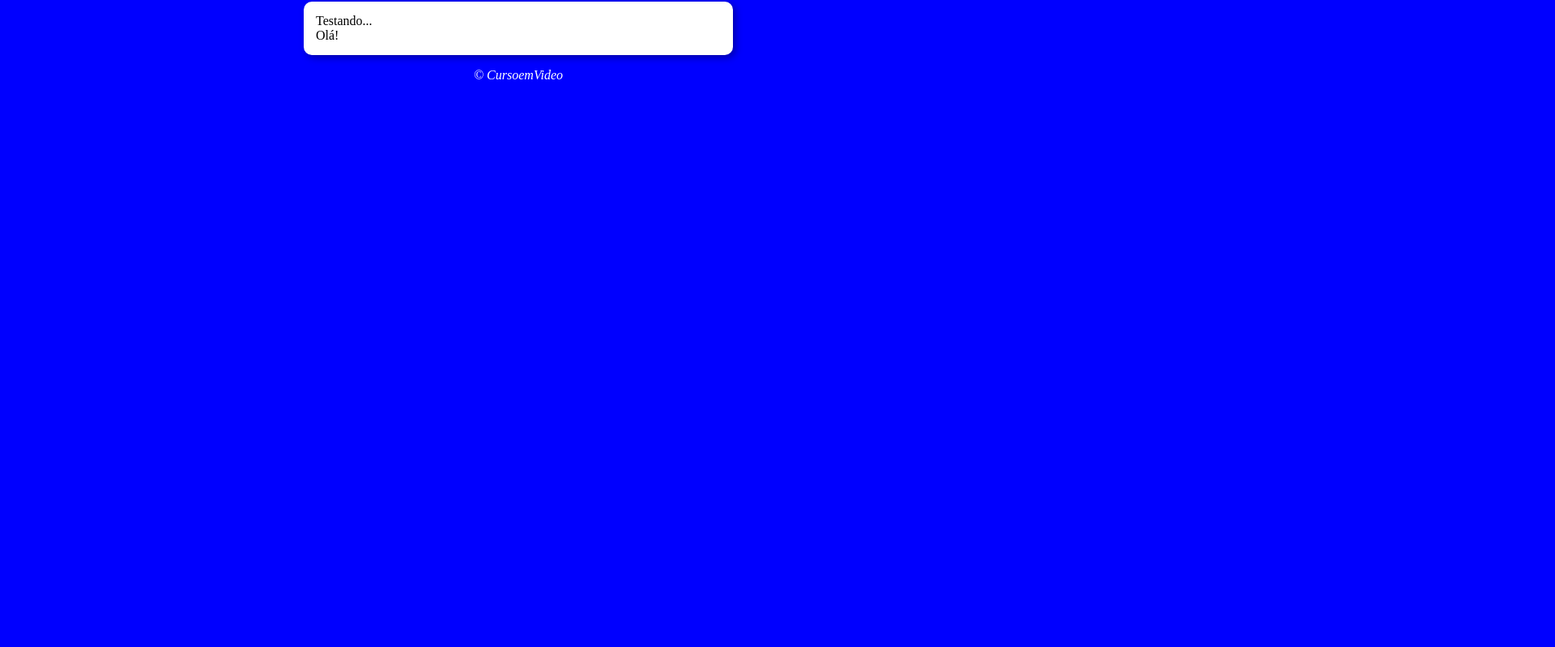
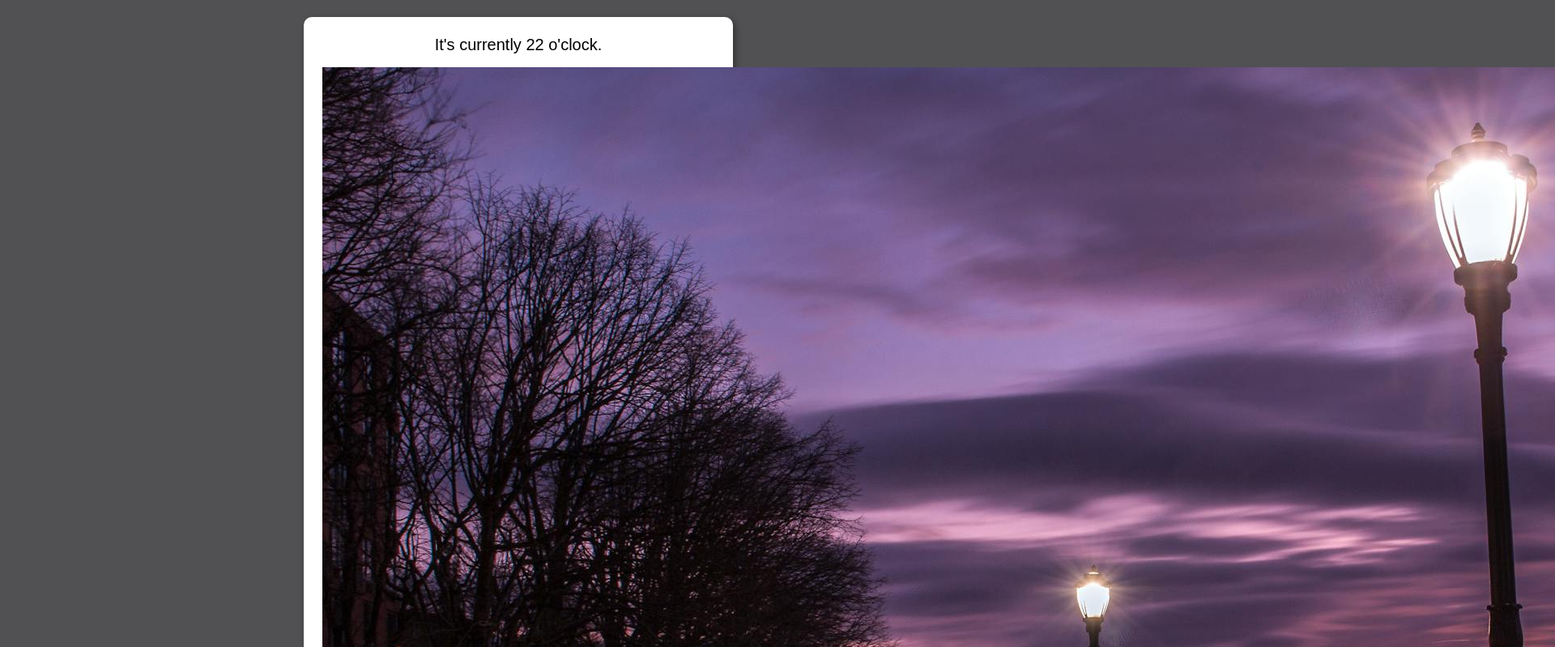
Before and after one commit to KaioSumikawa/javascript-course, a plain HTML site: page lesson-09/ex012.html in a window 1280 px wide. Shown: the part 78-877 px from the top of the page at 81% size, 1920 px wide, since content can reach past the window. Before the commit the page ends 800 px from the top, so only its background shows below. Drawn offline with Linux system fonts and the light colour scheme.

Commit message:
add multi-language support and refactor layout

```diff
--- a/lesson-09/ex012.html
+++ b/lesson-09/ex012.html
@@ -3,23 +3,21 @@
 <head>
     <meta charset="UTF-8">
     <meta name="viewport" content="width=device-width, initial-scale=1.0">
-    <title>Modelo de Exercícios</title>
+    <title>Time of Day</title>
     <link rel="stylesheet" href="style.css">
 </head>
-<body>
+<body onload="loadTime()">
     <header>
-        <h1>Título</h1>
+        <h1></h1>
     </header>
     <section>
-        <div>
-            Testando...
-        </div>
-        <div>
-            Olá!
+        <div id="message"></div>
+        <div id="photo">
+            <img id="image" src="" alt="">
         </div>
     </section>
     <footer>
-        <p>&copy; CursoemVideo</p>
+        <p id="footer-text"></p>
     </footer>
     <script src="script.js"></script>
 </body>
--- a/lesson-09/script.js
+++ b/lesson-09/script.js
@@ -1 +1,53 @@
-alert('Olá!')
+function loadTime() {
+    const lang = navigator.language.startsWith('pt') ? 'pt' : 'en'
+
+    const translations = {
+        pt: {
+            title: 'Hora do Dia',
+            now: hora => `Agora são ${hora} horas.`,
+            footer: '© CursoemVideo',
+            alt: {
+                morning: 'Foto da manhã',
+                afternoon: 'Foto da tarde',
+                night: 'Foto da noite'
+            }
+        },
+        en: {
+            title: 'Time of Day',
+            now: hour => `It's currently ${hour} o'clock.`,
+            footer: '© CursoemVideo',
+            alt: {
+                morning: 'Morning photo',
+                afternoon: 'Afternoon photo',
+                night: 'Night photo'
+            }
+        }
+    }
+
+    const t = translations[lang]
+    const now = new Date()
+    const hour = now.getHours()
+
+    const title = document.querySelector('header h1')
+    const message = document.getElementById('message')
+    const image = document.getElementById('image')
+    const footer = document.getElementById('footer-text')
+
+    title.textContent = t.title
+    message.innerHTML = t.now(hour)
+    footer.textContent = t.footer
+
+    if (hour >= 0 && hour < 12) {
+        image.src = 'morningphoto.jpg'
+        image.alt = t.alt.morning
+        document.body.style.background = '#e2cd9f'
+    } else if (hour >= 12 && hour < 18) {
+        image.src = 'afternoonphoto.jpg'
+        image.alt = t.alt.afternoon
+        document.body.style.background = '#b9846f'
+    } else {
+        image.src = 'nightphoto.jpg'
+        image.alt = t.alt.night
+        document.body.style.background = '#515154'
+    }
+}
--- a/lesson-09/style.css
+++ b/lesson-09/style.css
@@ -1,6 +1,6 @@
 body {
     background: rgb(0, 0, 255);
-    font: normal: 15pt Arial;
+    font: normal 15pt Arial;
 }
 
 header {
@@ -17,6 +17,11 @@ section {
     box-shadow: 3px 3px 10px rgba(0, 0, 0, 0.363);
 }
 
+div {
+    text-align: center;
+    padding: 8px;
+}
+
 footer {
     color: white;
     text-align: center;
```
Also changed, not shown: lesson-09/afternoonphoto.jpg (added), lesson-09/morningphoto.jpg (added), lesson-09/nightphoto.jpg (added).
